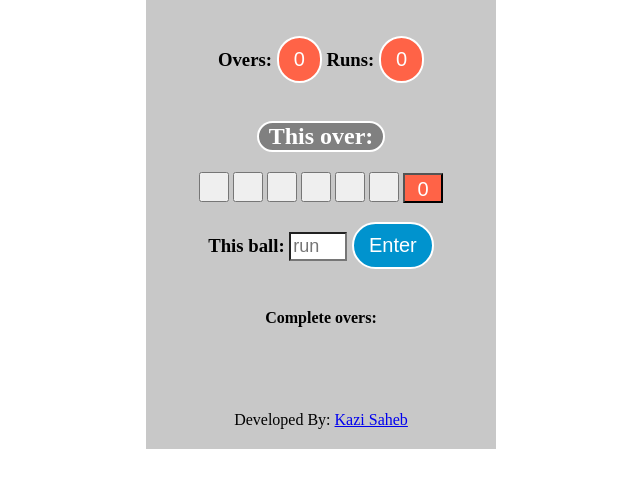
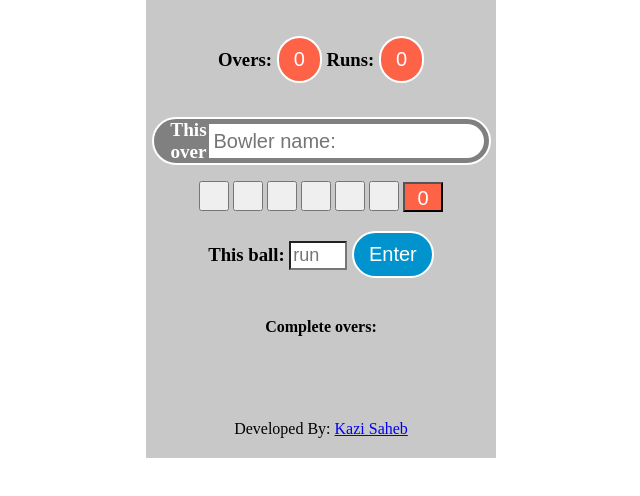
Before and after one commit to kazisaheb/Score-Counter, a plain HTML site: page index.html in a window 1280 px wide. Shown: the part 62-558 px from the top of the page, without its empty margins (319-959 px from the left). Drawn offline with Linux system fonts and the light colour scheme.

Commit message:
Bowler name added

```diff
--- a/app.js
+++ b/app.js
@@ -47,9 +47,10 @@ enter = () => {
 newOver = () => {
   iniRuns = Runs.innerText;
 
+  let bowlerName = document.getElementById('bowlerName')
   let ul = document.getElementById('ul')
   let li = document.createElement('li')
-  li.innerHTML = `Over ${Overs.innerText} = ${thisOver.innerHTML}`;
+  li.innerHTML = `${Overs.innerText}. ${bowlerName.value} = ${thisOver.innerHTML}`;
   ul.appendChild(li);
 
   one.innerText = '';
@@ -60,6 +61,7 @@ newOver = () => {
   six.innerText = '';
 
   overSum.innerText = 0;
+  bowlerName.value = '';
 
   enterBtn.style.display = 'inline-block'
   newOverBtn.style.display = 'none'
--- a/index.html
+++ b/index.html
@@ -16,7 +16,7 @@
   <div class="sec">
     <h2>Cricket Score Board</h2>
     <h3>Overs: <button id="Overs">0</button> Runs: <button id="Runs">0</button></h3>
-    <h2>This over:</h2>
+    <h2 class="bowlerName">This over<input id="bowlerName" type="text" placeholder="Bowler name:"></h2>
     <div class="s">
       <div id="thisOver">
         <button id="one"></button>
@@ -33,7 +33,6 @@
     </h3>
     <h4>Complete overs:</h4>
     <ul id="ul"></ul>
-    <!-- <h4>Last over: <span id="lastShow"></span></h4> -->
     <br> <br>
     <p> Developed By: <a href="https://www.facebook.com/thefinix/" target="_blank">Kazi Saheb</a>
     </p>
--- a/style.css
+++ b/style.css
@@ -50,6 +50,19 @@ h3 button {
   cursor: pointer;
 }
 
+.bowlerName{
+display: flex;
+font-size: 1.2em;
+max-width: 90%;
+}
+#bowlerName{
+  font-size: 20px;
+  padding: 0px 5px;
+  margin: 5px -5px;
+  border: none;
+  border-radius: 0px 20px 20px 0;
+}
+
 #enter {
   background-color: rgb(0, 147, 206);
 }
```
